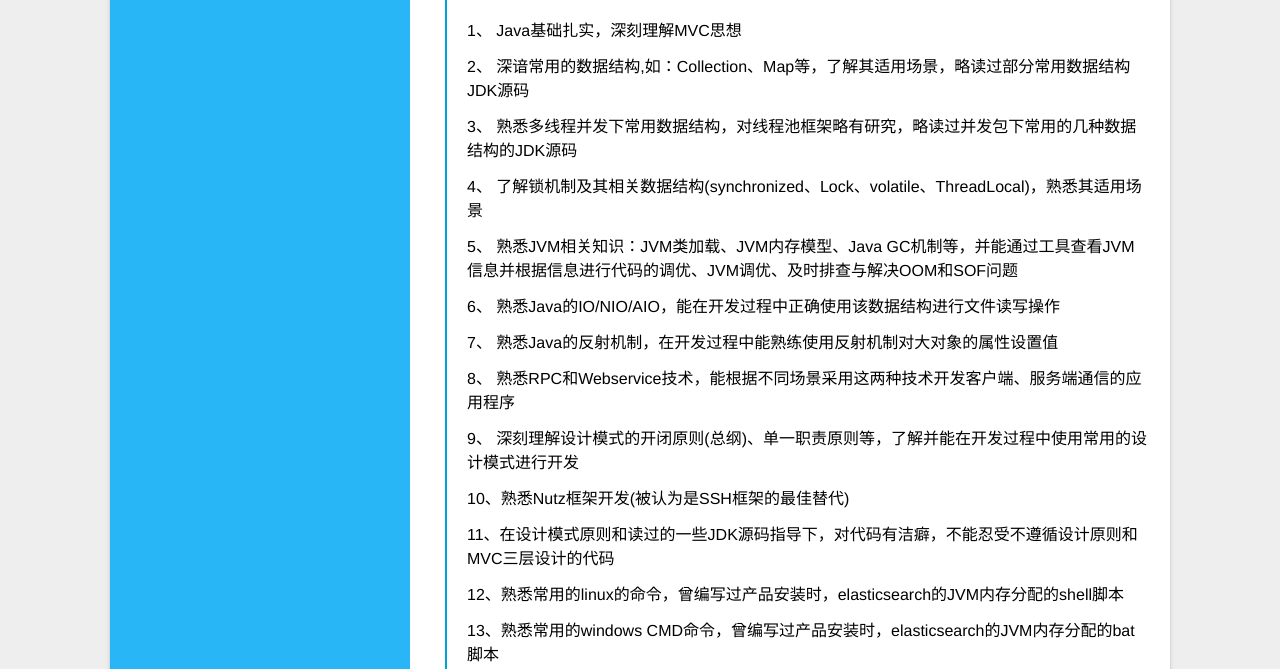
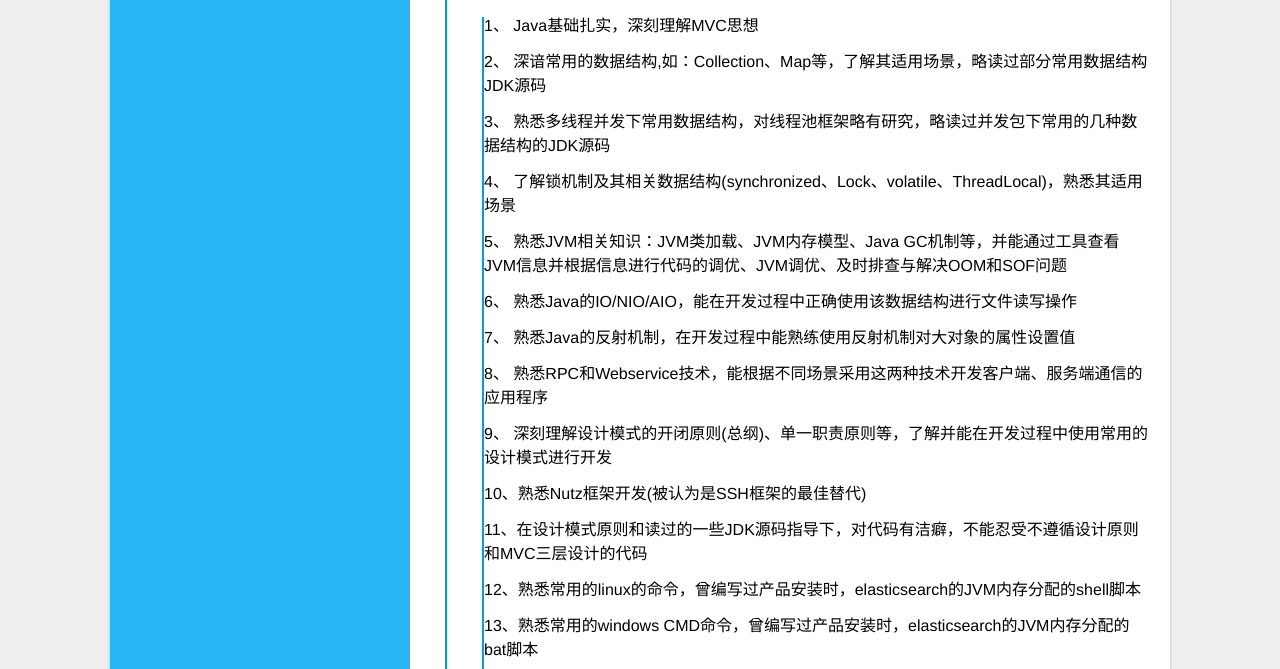
Before and after one commit to hongyuXie/MyResume_CN, a website: page index.html in a window 1280 px wide. Shown: the part 871-1540 px from the top of the page. Drawn offline with Linux system fonts and the light colour scheme; some packages are replaced by stand-ins of ours; a script that the page names is missing.

Commit message:
Update index.html

```diff
--- a/index.html
+++ b/index.html
@@ -111,7 +111,7 @@
                             </p>
                         </li>
                         <li>
-                          <ul>
+                          <ul class="exp">
                             <li>1、 Java基础扎实，深刻理解MVC思想</li>
                             <li>2、 深谙常用的数据结构,如：Collection、Map等，了解其适用场景，略读过部分常用数据结构JDK源码</li>
                             <li>3、 熟悉多线程并发下常用数据结构，对线程池框架略有研究，略读过并发包下常用的几种数据结构的JDK源码</li>
```
